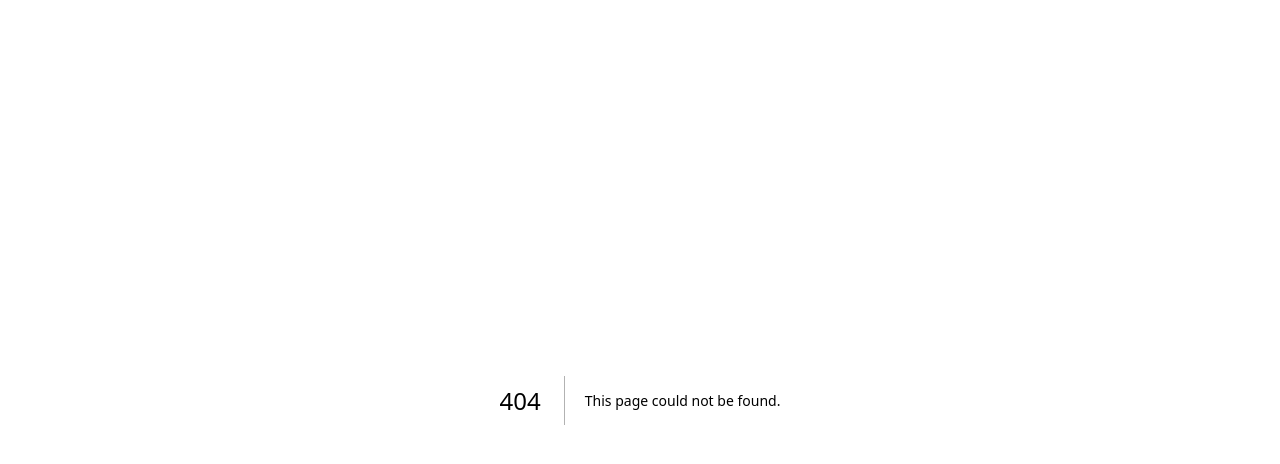
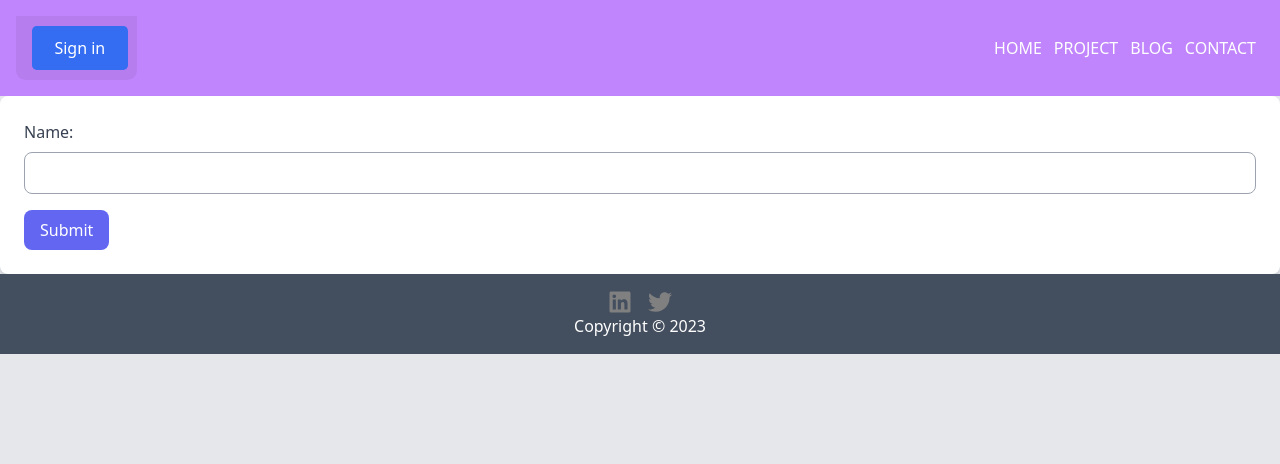
Before and after one commit to markved/sunft, a Next.js app: page /event in a window 1280 px wide. Before the commit this address had no page. Shown: the top 464 px of the page. Built offline with nearby package versions, Linux system fonts and the light colour scheme; no server answers.

Commit message:
integrated form

```diff
--- a/components/header.module.css
+++ b/components/header.module.css
@@ -1,4 +1,3 @@
-/* Set min-height to avoid page reflow while session loading */
 .signedInStatus {
     display: block;
     min-height: 4rem;
--- a/package.json
+++ b/package.json
@@ -6,6 +6,9 @@
     "start": "next start"
   },
   "dependencies": {
+    "@emotion/react": "^11.10.5",
+    "@emotion/styled": "^11.10.5",
+    "@mui/material": "^5.11.7",
     "@prisma/client": "^4.9.0",
     "date-fns": "^2.29.3",
     "gray-matter": "^4.0.3",
@@ -14,6 +17,7 @@
     "next-share": "^0.19.0",
     "react": "18.2.0",
     "react-dom": "18.2.0",
+    "react-hook-form": "^7.43.0",
     "react-icons": "^4.7.1",
     "remark": "^14.0.2",
     "remark-html": "^15.0.1"
--- /dev/null
+++ b/pages/api/form.js
@@ -0,0 +1,33 @@
+import { PrismaClient } from "@prisma/client";
+export default async function handler(req, res) {
+    // Get data submitted in request's body.
+    const body = req.body
+
+    // Optional logging to see the responses
+    // in the command line where next.js app is running.
+    console.log('body: ', body)
+
+    // Guard clause checks for first and last name,
+    // and returns early if they are not found
+    if (!body.name) {
+      // Sends a HTTP bad request error code
+      return res.status(400).json({ data: 'Name not found' })
+    }
+    const prisma = new PrismaClient();
+    try{
+        const result = await prisma.event.create({
+            data: {
+              name: body.name,
+            },
+          })
+        //   return result;
+          res.status(200).json({ data: `${body.name}` })
+    }
+    catch(err){
+        console.log(err);
+    }
+
+    // Found the name.
+    // Sends a HTTP success code
+    // res.status(200).json({ data: `${body.name}` })
+  }
--- /dev/null
+++ b/pages/create.tsx
@@ -0,0 +1,50 @@
+import Layout from "../components/layout";
+import SEO from "../components/seo";
+import { PrismaClient } from "@prisma/client";
+let prisma = new PrismaClient();
+interface Props {
+    event: {
+        type: string;
+        name: string;
+        description: string;
+    };
+}
+
+const Create = ({ event }: Props) => {
+    return (
+        <>
+            <SEO
+                title="Contact"
+                description="This is the event page for NFT website"
+                image="https://example.com/image.jpg"
+            />
+            <Layout title="Create">
+                <div className="bg-white p-4">
+                    <h2 className="text-lg font-medium text-gray-800">Create</h2>
+                    <ul>
+                        <li className="text-gray-600">Type: {event.type}</li>
+                        <li className="text-gray-600">Name: {event.name}</li>
+                        <li className="text-gray-600">Description: {event.description}</li>
+                    </ul>
+                </div>
+            </Layout>
+        </>
+    );
+};
+
+export const getStaticProps = async () => {
+    const event = await prisma.event.findFirst({
+        select: {
+            type: true,
+            name: true,
+            description: true,
+        },
+    });
+    return {
+        props: {
+            event,
+        },
+    }
+}
+
+export default Create;
--- /dev/null
+++ b/pages/event.tsx
@@ -0,0 +1,80 @@
+import React from "react";
+import Layout from "../components/layout";
+import SEO from "../components/seo";
+
+interface eventData {
+    // type: string;
+    name: string;
+    // description: string;
+}
+
+const CreateEvent = () => {
+    const handleSubmit = async (event: any) => {
+        // Stop the form from submitting and refreshing the page.
+        event.preventDefault()
+
+        // Get data from the form.
+        const data = {
+            name: event.target.name.value,
+        }
+
+        // Send the data to the server in JSON format.
+        const JSONdata = JSON.stringify(data)
+
+        // API endpoint where we send form data.
+        const endpoint = '/api/form'
+
+        // Form the request for sending data to the server.
+        const options = {
+            // The method is POST because we are sending data.
+            method: 'POST',
+            // Tell the server we're sending JSON.
+            headers: {
+                'Content-Type': 'application/json',
+            },
+            // Body of the request is the JSON data we created above.
+            body: JSONdata,
+        }
+
+        // Send the form data to our forms API on Vercel and get a response.
+        const response = await fetch(endpoint, options)
+
+        // Get the response data from server as JSON.
+        // If server returns the name submitted, that means the form works.
+        const result = await response.json()
+        alert(`Your details are submitted: ${result.data}`)
+    }
+
+    return (
+        <>
+            <SEO
+                title="Contact"
+                description="This is the create event page for NFT website"
+                image="https://example.com/image.jpg"
+            />
+            <Layout title="Create Event">
+                <form onSubmit={handleSubmit} className="bg-white p-6 rounded-lg shadow-md">
+                    <div className="mb-4">
+                        <label htmlFor="name" className="block text-gray-700 font-medium mb-2">
+                            Name:
+                        </label>
+                        <input
+                            type="text"
+                            id="name"
+                            name="name"
+                            className="w-full border border-gray-400 p-2 rounded-lg"
+                        />
+                    </div>
+                    <button
+                        type="submit"
+                        className="bg-indigo-500 text-white py-2 px-4 rounded-lg hover:bg-indigo-600"
+                    >
+                        Submit
+                    </button>
+                </form>
+            </Layout>
+        </>
+    );
+};
+
+export default CreateEvent;
--- a/pages/index.tsx
+++ b/pages/index.tsx
@@ -29,17 +29,18 @@ const Index = ({ skills, experience, certifications, projects, education, contac
               <div className="flex flex-col md:flex-row">
                 <div className="text-center md:text-left">
                   <h2 className="text-xl font-bold mb-2 text-white">
-                    Welcome to NFT Marketplace
+                  Discover the benefits of Digital Certificates, the future of truly digital and permanent certificate recognition.
                   </h2>
                   <h3 className="text-xl mb-8 text-gray-200">
-                  The NFT Rewards Platform is a decentralized application that allows users to earn unique, non-fungible tokens (NFTs) by participating in a variety of events, passing certain tests, and winning competitions. <br></br>
-                  By creating a community of engaged users who are interested in earning and collecting unique NFTs, the platform aims to attract a critical customer base and drive user engagement. <br></br>
-                  The platform also aims to be profitable for investors by providing a way for them to monetize their NFTs and by creating a marketplace for buying and selling NFTs.<br></br>
-
+                  This decentralized platform provides organizations the ability to generate and distribute tamper-proof Digital Certificates to their participants. <br></br>
+                  By fostering a community of engaged users who value collecting unique Certificates, organizations can offer additional value to their participants by eliminating the need for physical certificates that are susceptible to counterfeiting or damage. <br></br>
+                  Would you like to create these secure digital certificates for your members? <br></br>
                   </h3>
+                  <a href="./event">
                   <button className="bg-white font-bold rounded-full py-4 px-8 shadow-lg uppercase tracking-wider">
-                    Explore
+                    Create
                   </button>
+                  </a>
                 </div>
               </div>
 
```
Also changed, not shown: 1 other file (tests, documents, lock files or other folders).
